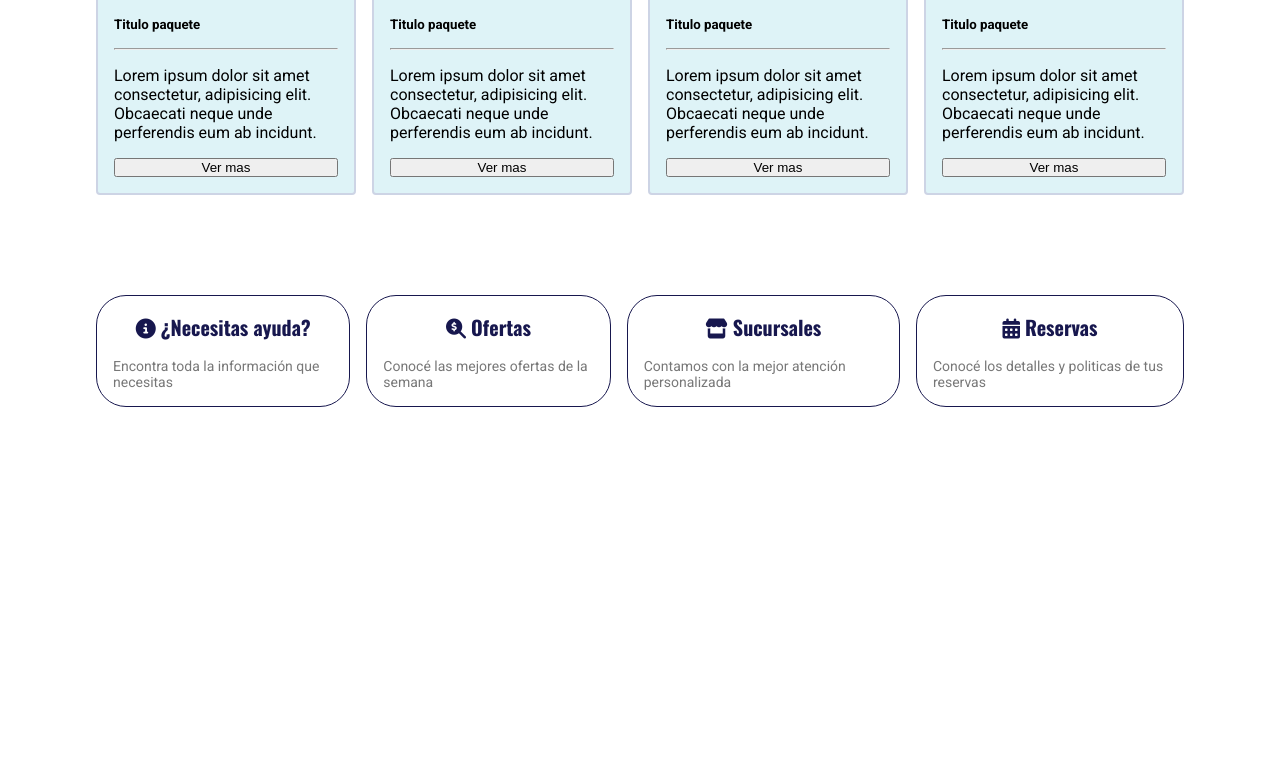
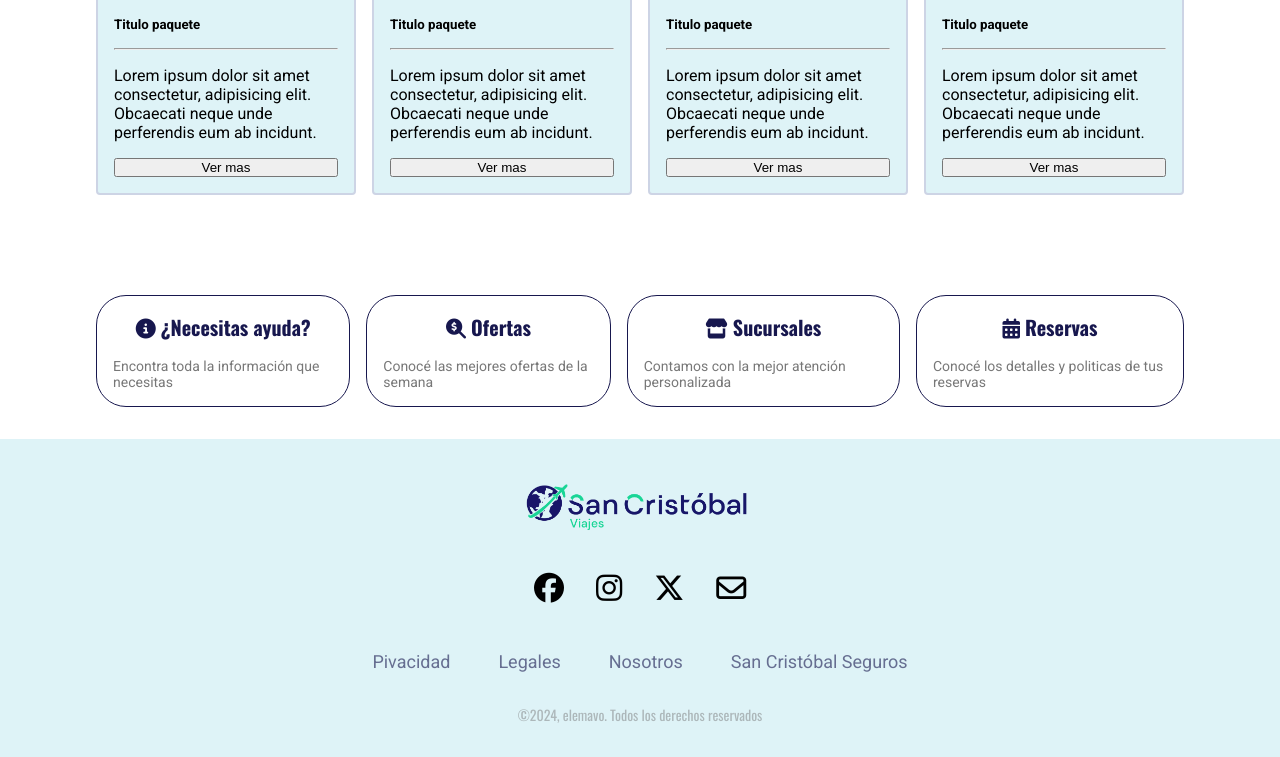
Before and after one commit to emaortigoza/SanCristobalViajes-UTN, a plain HTML site: page index.html in a window 1280 px wide. Shown: the part 1725-2482 px from the top of the page. Before the commit the page ends 2164 px from the top, so only its background shows below. Drawn offline with nearby package versions, Linux system fonts and the light colour scheme.

Commit message:
Se trabajo en el footer de la pagina // 30/03/24

```diff
--- a/css/style.css
+++ b/css/style.css
@@ -174,3 +174,67 @@
     .servicios__card:hover{
         box-shadow: rgba(6, 24, 44, 0.4) 0px 0px 0px 2px, rgba(6, 24, 44, 0.65) 0px 4px 6px -1px, rgba(255, 255, 255, 0.08) 0px 1px 0px inset;
     }
+
+
+    /*---------footer-----------*/
+
+footer{
+    width: 100%;
+    bottom: 0;
+    left: 0;
+    padding: 2rem 8%;
+    background-color: #def3f7 ;
+    display: flex;
+    justify-content: center;
+    align-items: center;
+    flex-direction: column;
+}
+
+footer .logo{
+    height: 70px;
+    margin-bottom: 1rem;
+}
+
+.footer__redSocialContainer, .footer__menuContainer{
+    display: flex;
+    justify-content: center;
+    align-items: center;
+    flex-wrap: wrap;
+    margin-bottom: 1rem;
+}
+
+.footer__redSocialContainer .redsocial__icono{
+    text-decoration: none;
+    color: black;
+}
+.footer__redSocialContainer .redsocial__icono:hover{
+    color: #17174e;
+}
+.footer__redSocialContainer .redsocial__icono i{
+    font-size: 30px;
+    padding: 1rem;
+}
+
+.footer__menuContainer{
+    list-style-type: none;
+    color: #17174e;
+    font-family: "Roboto";
+    font-size: 18px;
+}
+
+.footer__menuContainer .menu__item{
+    margin: 1rem 1.5rem;
+    cursor: pointer;
+    opacity: 0.6;
+}
+    .footer__menuContainer .menu__item:hover{
+        opacity: 1;
+    }
+
+.copyright{
+    color: #7c7d7e;
+    opacity: 0.5;
+    font-family: "Oswald";
+    font-size: 14px;
+    text-align: center;
+}
--- a/index.html
+++ b/index.html
@@ -166,6 +166,22 @@
 
     </main>
 
+    <footer>
+        <img class="logo" src="./imagenes/SanCristobalViajes-logo.png" alt="logo">
+        <div class="footer__redSocialContainer">
+            <a href="" class="redsocial__icono"><i class="fa-brands fa-facebook"></i></a>
+            <a href="" class="redsocial__icono"><i class="fa-brands fa-instagram"></i></a>
+            <a href="" class="redsocial__icono"><i class="fa-brands fa-x-twitter"></i></a>
+            <a href="" class="redsocial__icono"><i class="fa-regular fa-envelope"></i></a>
+        </div>
+        <ul class="footer__menuContainer">
+            <li class="menu__item">Pivacidad</li>
+            <li class="menu__item">Legales</li>
+            <li class="menu__item">Nosotros</li>
+            <li class="menu__item">San Cristóbal Seguros</li>
+        </ul>
+        <span class="copyright">&copy;2024, elemavo. Todos los derechos reservados</span>
+    </footer>
 
 
 </body>
```
